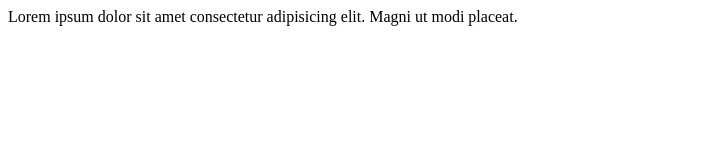
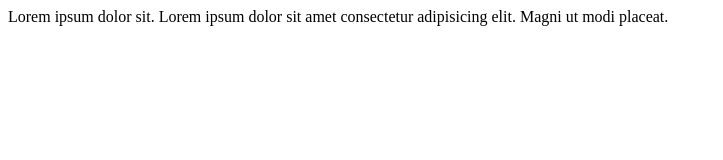
Before and after one commit to Piskid/Wedding-Mall, a plain HTML site: page index.html in a window 1280 px wide. Shown: the whole page, without its empty margins (0-723 px from the left). Drawn offline with Linux system fonts and the light colour scheme.

Commit message:
a random project
something random

```diff
--- a/index.html
+++ b/index.html
@@ -6,6 +6,7 @@
     <title>Document</title>
 </head>
 <body>
+    Lorem ipsum dolor sit.
     Lorem ipsum dolor sit amet consectetur adipisicing elit. Magni ut modi placeat.
 </body>
 </html>
```
